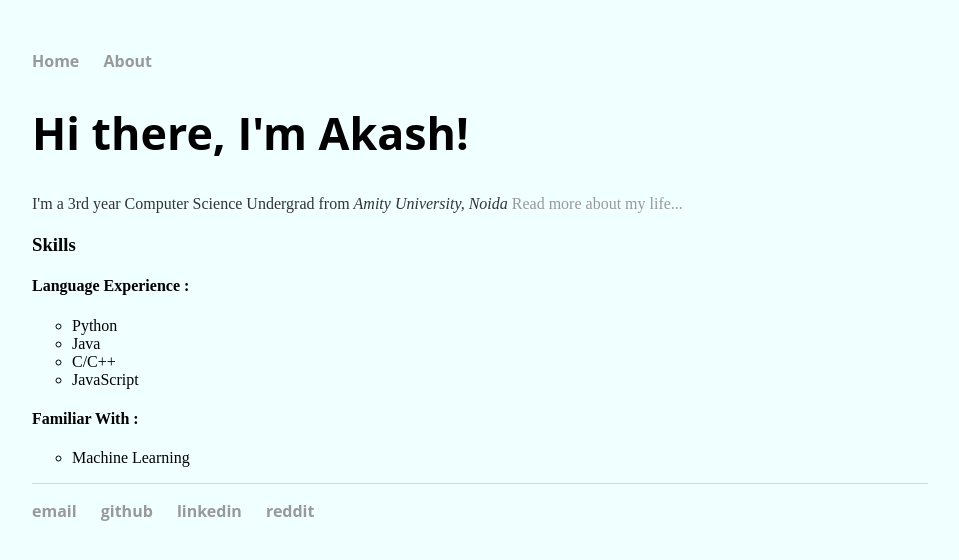
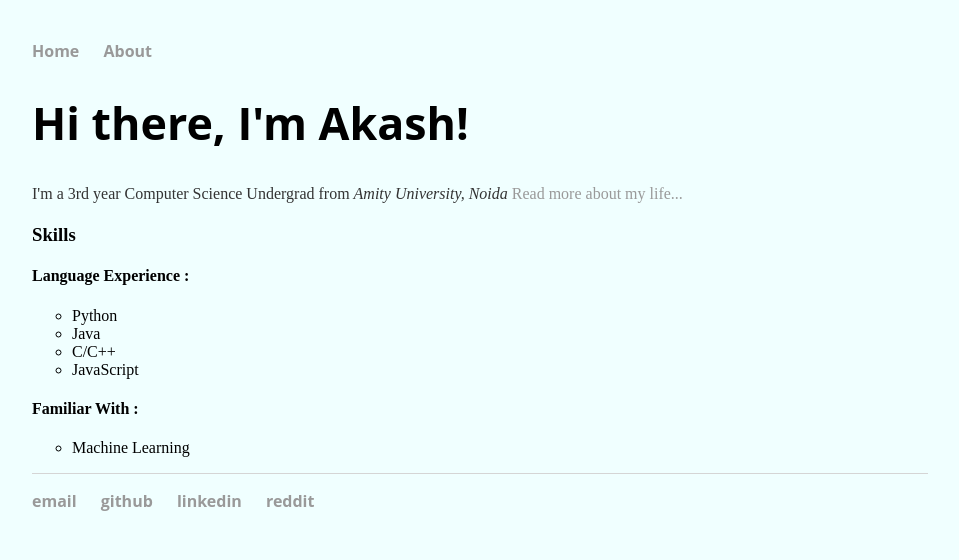
Before and after one commit to thisis-akash/thisis-akash.github.io, a Jekyll site: the page built from index.html, in a window 1280 px wide. Shown: the top 560 px of the page, without its empty margins (160-1119 px from the left). Built offline with Jekyll 4.4.1, drawn with Linux system fonts in a browser that asks for light colours.

Commit message:
changed padding

```diff
--- a/css/main.css
+++ b/css/main.css
@@ -1,6 +1,6 @@
 body {
     background-color: azure;
-    margin: 50px auto;
+    margin: 40px auto;
     width: 70%;
 }
 
```
